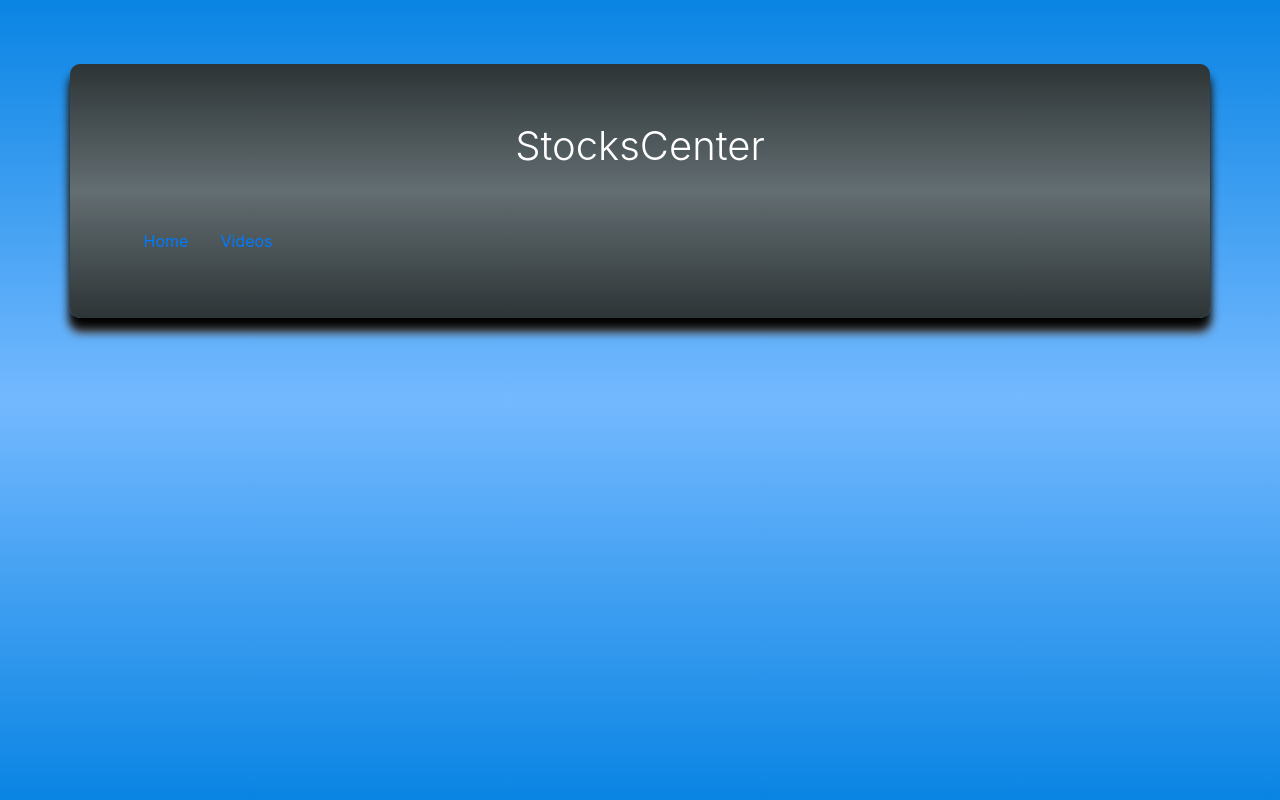
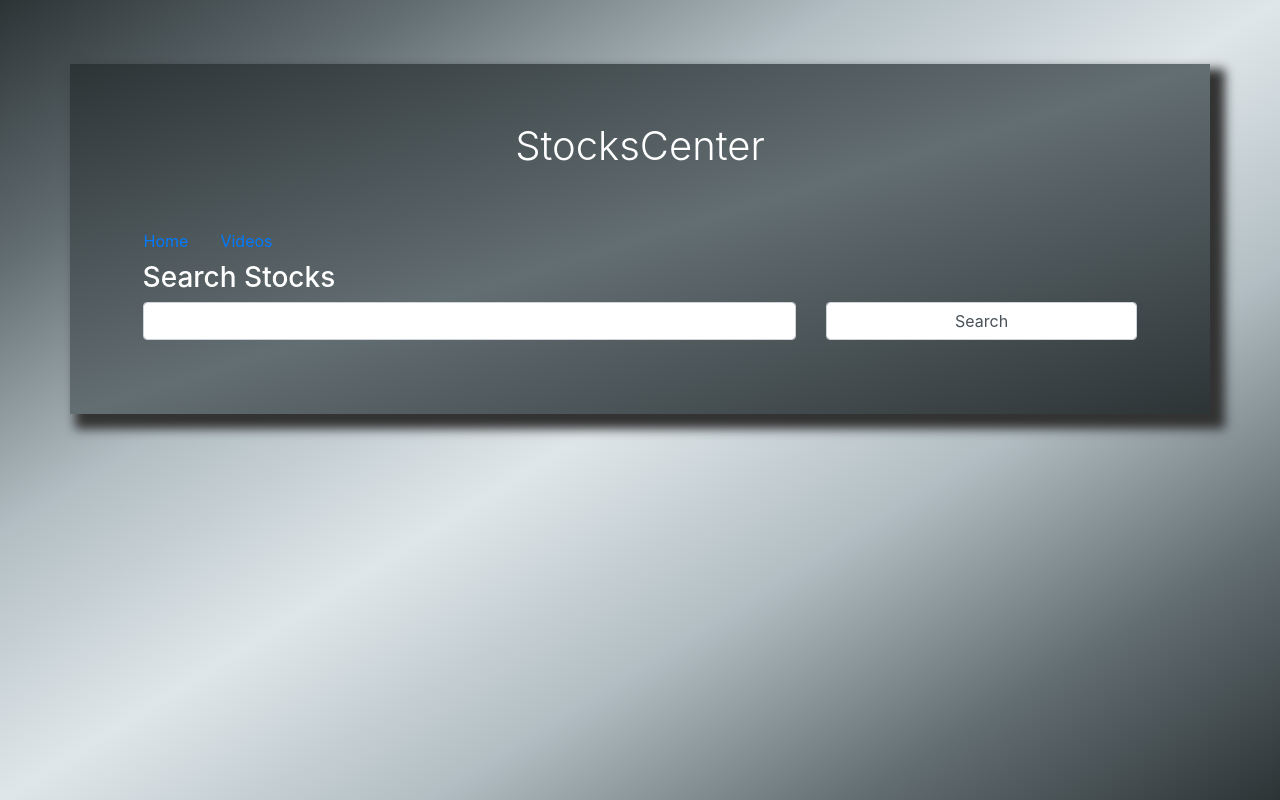
Before and after one commit to jgarcia4444/StocksCenter, a React (Create React App) app in the folder frontend/: page / in a window 1280 px wide. Built offline with nearby package versions, Linux system fonts and the light colour scheme.

Commit message:
Search Bar component ccreated with basic structure as well as a SearchContainer to hold all info related to container.

```diff
--- a/frontend/package.json
+++ b/frontend/package.json
@@ -8,7 +8,9 @@
     "@testing-library/user-event": "^7.1.2",
     "react": "^16.13.1",
     "react-dom": "^16.13.1",
-    "react-scripts": "3.4.3"
+    "react-redux": "^7.2.1",
+    "react-scripts": "3.4.3",
+    "redux": "^4.0.5"
   },
   "scripts": {
     "start": "react-scripts start",
--- a/frontend/src/App.css
+++ b/frontend/src/App.css
@@ -1,6 +1,7 @@
 .App {
   padding: 5%;
-  background-image: linear-gradient(#0984e3, #74b9ff, #0984e3 );
+  /* background-image: linear-gradient(#0984e3, #74b9ff, #0984e3 );  */
+  background-image: linear-gradient(to bottom right,#2d3436, #636e72, #b2bec3, #dfe6e9, #b2bec3, #636e72, #2d3436);
   position: fixed;
   top: 0;
   left: 0;
--- a/frontend/src/components/Home.css
+++ b/frontend/src/components/Home.css
@@ -1,8 +1,8 @@
 .Home {
-    background-image: linear-gradient(#2d3436, #636e72, #2d3436);
+    background-image: linear-gradient(to bottom right, #2d3436, #636e72, #2d3436);
     padding: 5%;
-    box-shadow: 0 10px 10px black, 0 15px 10px #555;
-    border-radius: 10px;
+    box-shadow: 10px 10px 10px 5px #333;
+    /* border-radius: 10px; */
     color: white;
   }
 
--- a/frontend/src/components/Home.js
+++ b/frontend/src/components/Home.js
@@ -1,12 +1,14 @@
 import React from 'react';
 import Nav from './Nav';
 import './Home.css';
+import SearchContainer from './containers/SearchContainer'
 
 const Home = () => {
     return (
         <div className="Home container">
             <h1 class="home-title">StocksCenter</h1>
             <Nav />
+            <SearchContainer />
         </div>
     )
 }
--- /dev/null
+++ b/frontend/src/components/SearchBar.js
@@ -0,0 +1,24 @@
+import React, { Component } from 'react';
+
+export default class SearchBar extends Component {
+
+    state = {
+        searchBarText: ""
+    }
+
+    render() {
+        return (
+           <form>
+                <div className="row form-group">
+                    <div className="col-8">
+                        <input type="text" className="form-control" />
+                    </div>
+                    <div className="col-4">
+                        <button className="form-control" type="Submit">Search</button>
+                    </div>
+                </div>
+            </form>
+        )
+    }
+
+}
--- /dev/null
+++ b/frontend/src/components/containers/SearchContainer.js
@@ -0,0 +1,23 @@
+import React, {Component} from 'react';
+import SearchBar from '../SearchBar';
+
+export default class SearchContainer extends Component {
+
+    constructor(props) {
+        super(props)
+
+        this.state = {
+            searchSymbolQuery: ""
+        }
+    }
+
+    render() {
+        return (
+            <div className="container search-container">
+                <h3>Search Stocks</h3>
+                <SearchBar />
+            </div>
+        )
+    }
+
+}
```
Also changed, not shown: frontend/src/reducers/reducer.js (added, +17 -0 lines), 1 other file (tests, documents, lock files or other folders).
